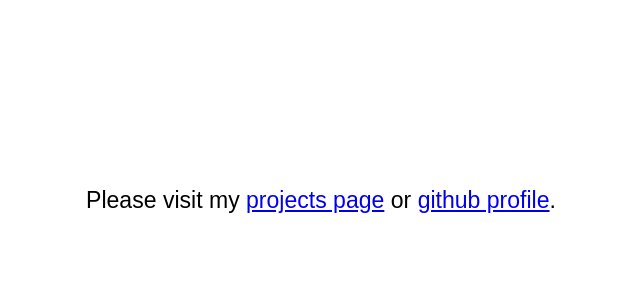
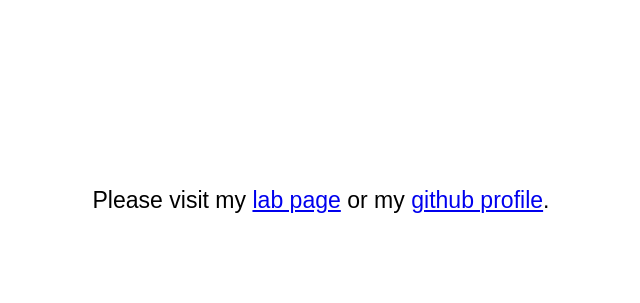
Before and after one commit to sransara/sransara.github.io, a plain HTML site: page index.html in a window 1280 px wide. Shown: the whole page, without its empty margins (319-959 px from the left). Drawn offline with Linux system fonts and the light colour scheme.

Commit message:
Update index.html

```diff
--- a/index.html
+++ b/index.html
@@ -3,7 +3,7 @@
 <head>
   <meta charset="utf-8">
   <meta name="viewport" content="width=device-width">
-  <title>sransara's projects hub</title>
+  <title>sransara's lab</title>
   <style>
     html, body {
       height: 50%;
@@ -17,6 +17,6 @@
   </style>
 </head>
 <body>
-  Please visit my&nbsp;<a href="https://sransara.com/projects/">projects page</a>&nbsp;or&nbsp;<a href="https://github.com/sransara/">github profile</a>.
+  Please visit my&nbsp;<a href="https://sransara.com/lab/">lab page</a>&nbsp;or my&nbsp;<a href="https://github.com/sransara/">github profile</a>.
 </body>
 </html>
```
